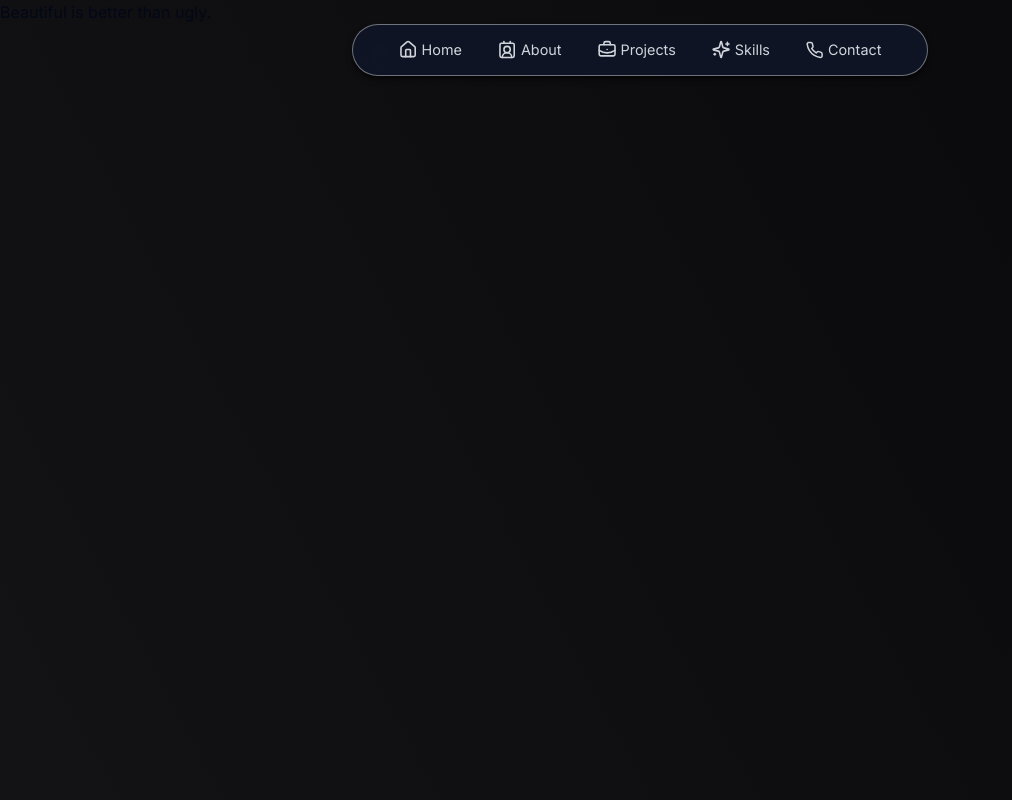
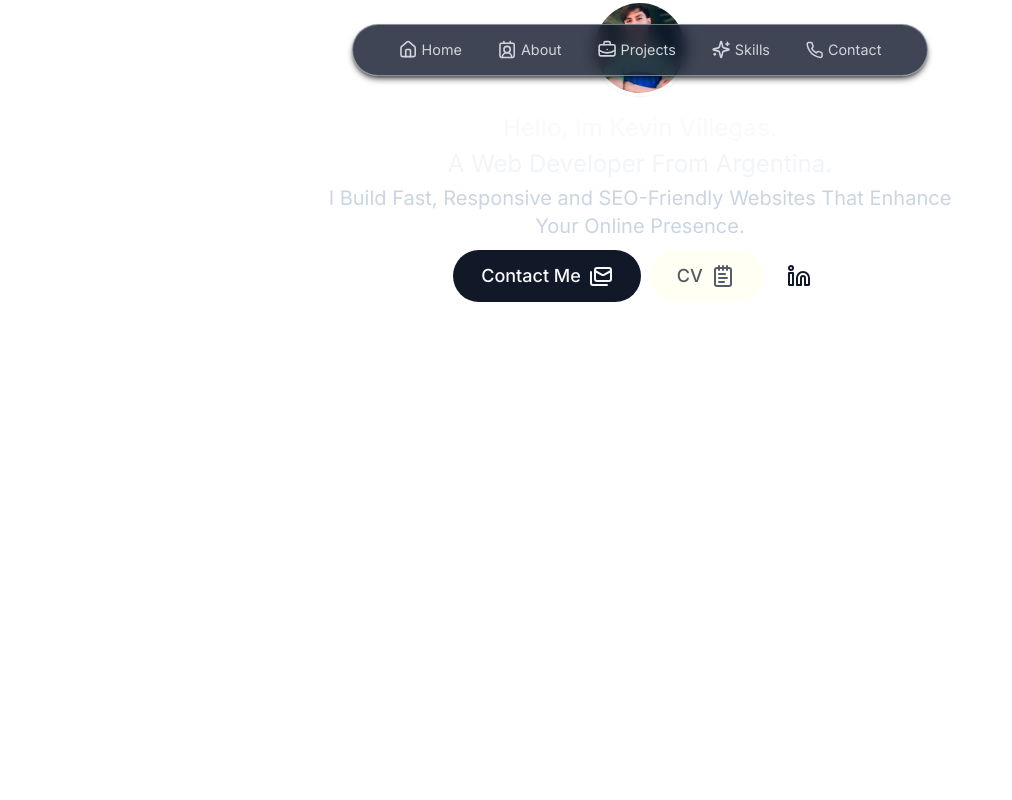
Before and after one commit to Kev-Villegas/freelancer-portfolio, a Next.js app: page / in a window 1280 px wide. Shown: the top 800 px of the page, without its empty margins (0-1012 px from the left). Built offline with nearby package versions, Linux system fonts and the light colour scheme.

Commit message:
feat: build the Hero component

```diff
--- /dev/null
+++ b/app/_components/Hero.tsx
@@ -0,0 +1,96 @@
+"use client";
+
+import React from "react";
+import Link from "next/link";
+import Image from "next/image";
+import { motion } from "framer-motion";
+import profileImg from "@/public/pfp.webp";
+import { Mails, NotepadText, Linkedin } from "lucide-react";
+
+const Hero = () => {
+  return (
+    <section
+      className="mb-28 max-w-[50rem] scroll-mt-[100rem] text-center sm:mb-0"
+      id="hero"
+    >
+      <div className="flex items-center justify-center">
+        <div>
+          <motion.div
+            initial={{ opacity: 0, scale: 0 }}
+            animate={{ opacity: 1, scale: 1 }}
+            transition={{
+              type: "tween",
+              duration: 0.15,
+            }}
+          >
+            <Image
+              src={profileImg}
+              alt="Kevin Villegas"
+              width="192"
+              height="192"
+              priority={true}
+              quality={100}
+              className="h-24 w-24 rounded-full border-[0.24rem] border-white object-cover shadow-sm"
+            />
+          </motion.div>
+        </div>
+      </div>
+      <div className="mb-2 flex-col items-center justify-center space-y-1 text-center">
+        <motion.h1
+          className="mt-4 w-full px-4 text-2xl font-medium text-slate-50 sm:text-2xl"
+          initial={{ opacity: 0, y: 100 }}
+          animate={{ opacity: 1, y: 0 }}
+        >
+          Hello, Im Kevin Villegas. <br />
+        </motion.h1>
+        <motion.h3
+          initial={{ opacity: 0, y: 100 }}
+          animate={{ opacity: 1, y: 0 }}
+          className="text-2xl text-slate-100"
+        >
+          A Web Developer From Argentina.
+        </motion.h3>
+        <motion.h3
+          initial={{ opacity: 0, y: 100 }}
+          animate={{ opacity: 1, y: 0 }}
+          className="text-xl text-slate-300"
+        >
+          {" "}
+          I Build Fast, Responsive and SEO-Friendly Websites That Enhance <br />{" "}
+          Your Online Presence.
+        </motion.h3>
+      </div>
+
+      <motion.div
+        initial={{ opacity: 0, y: 100 }}
+        animate={{ opacity: 1, y: 0 }}
+        transition={{ delay: 0.15 }}
+        className="flex flex-col items-center justify-center gap-2 px-4 text-lg sm:flex-row"
+      >
+        <Link
+          href="#contact"
+          className="font-secondary flex items-center gap-2 rounded-full bg-gray-900 px-7 py-3 font-medium text-[#F8F8FF] outline-none transition hover:scale-110 hover:bg-gray-950 focus:scale-110 active:scale-105"
+        >
+          Contact Me <Mails />
+        </Link>
+        <a
+          href={"cv.pdf"}
+          className="font-secondary flex items-center gap-2 rounded-full bg-[#FFFFF0] px-7 py-3 font-medium text-[#101720] opacity-70 outline-none transition hover:scale-110 focus:scale-110 active:scale-105"
+          target="_blank"
+        >
+          CV
+          <NotepadText className="text-slate-900" />
+        </a>
+        <a
+          className="borderBlack flex cursor-pointer items-center gap-2 rounded-full bg-white p-4 text-gray-700 transition hover:scale-[1.15] hover:text-gray-950 focus:scale-[1.15] active:scale-105 dark:bg-white/10 dark:text-white/60"
+          href="https://www.linkedin.com/in/kevin--villegas/"
+          target="_blank"
+        >
+          <Linkedin className="rounded-md text-slate-900" />
+        </a>
+      </motion.div>
+    </section>
+  );
+};
+
+export default Hero;
--- a/app/page.tsx
+++ b/app/page.tsx
@@ -1,10 +1,11 @@
+import Hero from "./_components/Hero";
 import Header from "./_components/Header";
 
 export default function Home() {
   return (
-    <div className="min-h-[300vh] bg-gradient-to-bl from-zinc-950 to-zinc-900">
+    <main className="flex min-h-[300vh] flex-col items-center px-4">
       <Header />
-      <p> Beautiful is better than ugly.</p>
-    </div>
+      <Hero />
+    </main>
   );
 }
```
Also changed, not shown: public/pfp.webp (added), 1 other file (tests, documents, lock files or other folders).
